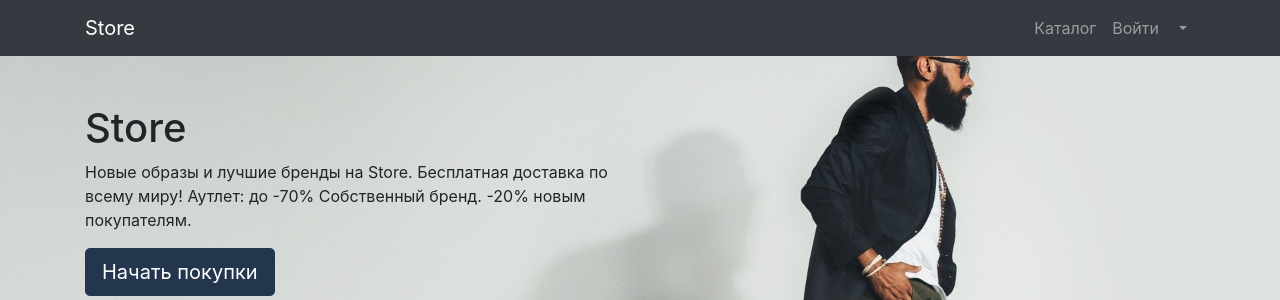
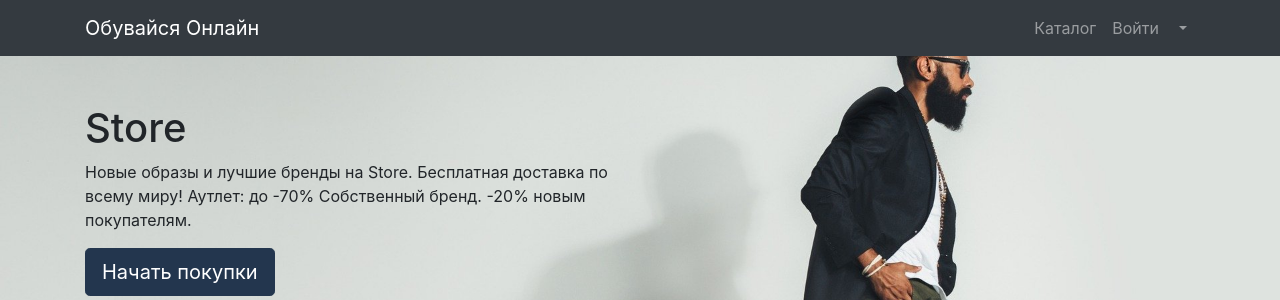
Before and after one commit to facetable-lab/Obuvaisa_Online, a Django app: page / in a window 1280 px wide. Shown: the top 300 px of the page. Run offline with Django 4.2, Linux system fonts and the light colour scheme; some libraries are stand-ins or nearby versions.

Commit message:
Поменял название магазина

```diff
--- a/products/templates/products/base.html
+++ b/products/templates/products/base.html
@@ -23,7 +23,7 @@
 <!-- Navigation -->
 <nav class="navbar navbar-expand-lg navbar-dark bg-dark fixed-top">
     <div class="container">
-        <a class="navbar-brand" href="{% url 'index' %}">Store</a>
+        <a class="navbar-brand" href="{% url 'index' %}">Обувайся Онлайн</a>
         <button class="navbar-toggler" type="button" data-toggle="collapse" data-target="#navbarResponsive"
                 aria-controls="navbarResponsive" aria-expanded="false" aria-label="Toggle navigation">
             <span class="navbar-toggler-icon"></span>
```
